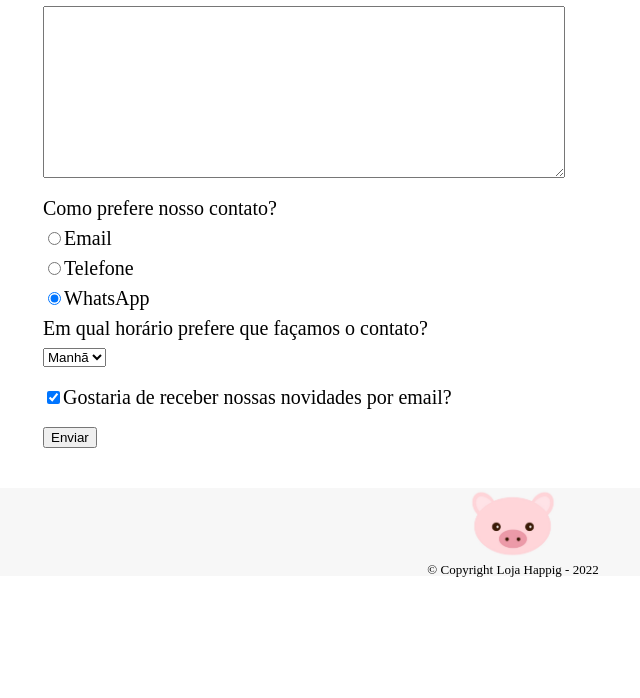
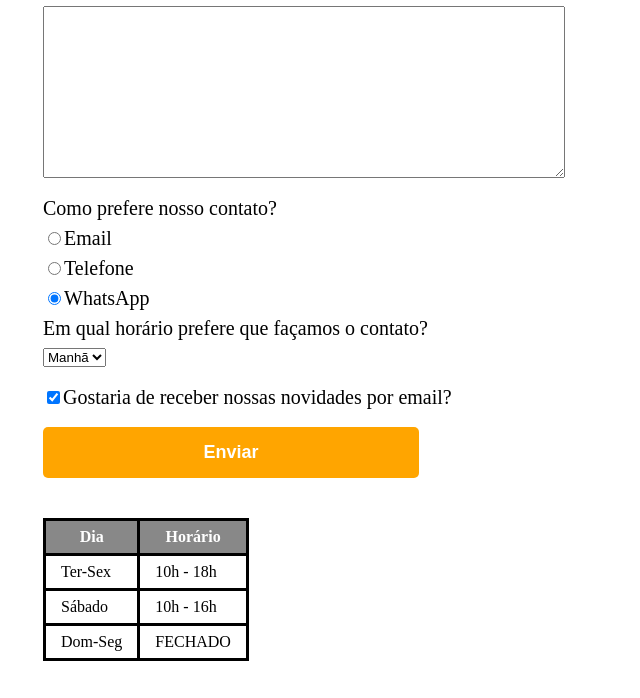
Before and after one commit to biawenzel/Loja-Happig-Website, a plain HTML site: page contato.html in a window 1280 px wide. Shown: the part 656-1354 px from the top of the page, without its empty margins (127-767 px from the left). Before the commit the page ends 1233 px from the top, so only its background shows below. Drawn offline with Linux system fonts and the light colour scheme.

Commit message:
form finished

```diff
--- a/contato.html
+++ b/contato.html
@@ -10,7 +10,7 @@
     <body>
         <header>
             <div class="caixa">
-                <h1><img src="logo.png" style="width: 30%;"></h1>
+                <h1><img src="logo.png" alt="logo da Happig (um porquinho de cor rosa)" style="width: 30%;"></h1>
 
                 <nav>
                     <ul>
@@ -58,12 +58,35 @@
 
                 <label class="checkbox"><input type="checkbox" checked>Gostaria de receber nossas novidades por email?</label>
 
-                <input type="submit" value="Enviar">
+                <input type="submit" value="Enviar" class="enviar">
             </form>
+
+            <table>
+                <thead>
+                    <tr>
+                        <th>Dia</th>
+                        <th>Horário</th>
+                    </tr>
+                </thead>
+                <tbody>
+                    <tr>
+                        <td>Ter-Sex</td>
+                        <td>10h - 18h</td>
+                    </tr>
+                    <tr>
+                        <td>Sábado</td>
+                        <td>10h - 16h</td>
+                    </tr>
+                    <tr>
+                        <td>Dom-Seg</td>
+                        <td>FECHADO</td>
+                    </tr>
+                </tbody>
+            </table>
         </main>
 
         <footer>
-            <img src="bg.png" style="width: 10%;">
+            <img src="bg.png" alt="logo da Happig (um porquinho de cor rosa)" style="width: 10%;">
             <p class="copyright">&copy; Copyright Loja Happig - 2022</p>
         </footer>
     </body>
--- a/style.css
+++ b/style.css
@@ -121,3 +121,36 @@ form label, form legend {
 .checkbox {
     margin: 20px 0;
 }
+
+.enviar {
+    width: 40%;
+    padding: 15px 0;
+    background: orange;
+    color: white;
+    font-weight: bold;
+    font-size: 18px;
+    border: none;
+    border-radius: 5px;
+    transition: 1s all;
+    cursor: pointer;
+}
+
+.enviar:hover {
+    background: darkorange;
+    transform: scale(1.1);
+}
+
+table {
+    margin: 20px 0 40px;
+}
+
+thead {
+    background: #888888;
+    color: white;
+    font-weight: bold;
+}
+
+td, th {
+    border: solid #000000;
+    padding: 8px 15px;
+}
```
